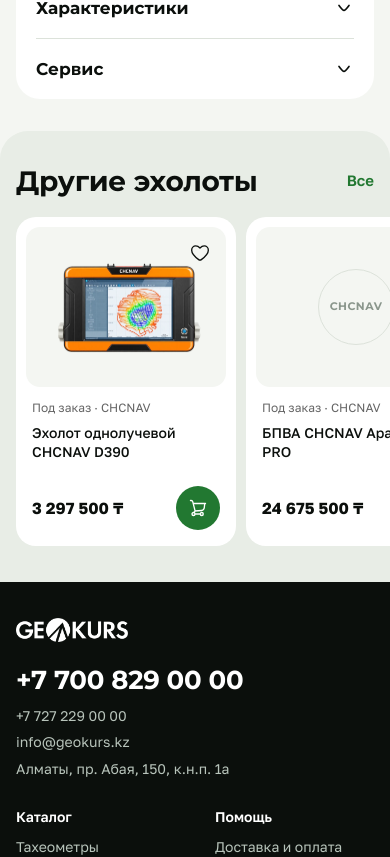
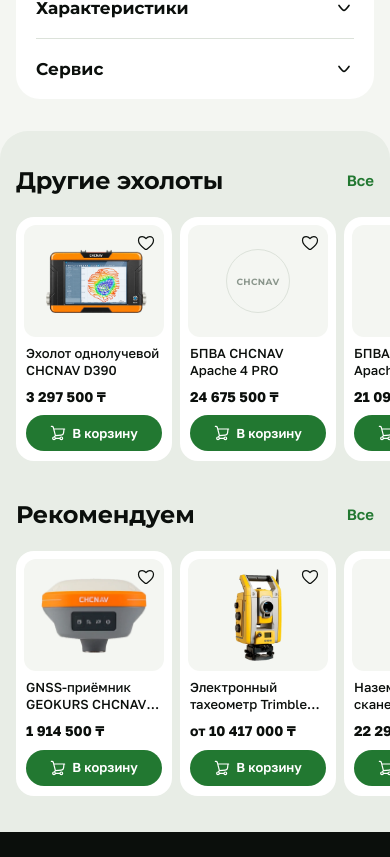
Before and after one commit to theeviltea/geokurs, a React (Vite) app: page /product/chcnav-apache-6 in a window 390 px wide. Shown: the part 1793-2650 px from the top of the page. Built offline with nearby package versions, Linux system fonts and the light colour scheme.

Commit message:
Product (phones): compact similar cards and a «Рекомендуем» row
Co-Authored-By: Claude Opus 5.5 <noreply@anthropic.com>
Claude-Session: https://claude.ai/code/session_01RuqPy7gja149cd19txxtad

```diff
--- a/src/components/SimilarStrip.module.css
+++ b/src/components/SimilarStrip.module.css
@@ -20,6 +20,7 @@
 .buy { height: 44px; padding: 0 18px; border-radius: 22px; border: 0; background: var(--c-green-600); color: var(--c-white); font-weight: 600; font-size: 14px; display: inline-flex; align-items: center; justify-content: center; flex: none; }
 .buy:hover { background: var(--c-green-700); }
 .buyIcon { display: none; }
+.more { display: none; }
 
 @media (max-width: 1100px) and (min-width: 768px) { .grid { grid-template-columns: repeat(2, minmax(0, 1fr)); } }
 @media (max-width: 767px) {
@@ -27,16 +28,22 @@
   .wrap { padding: 28px 0 36px; }
   .head { padding: 0 16px; margin-bottom: 14px; }
   .all { height: auto; min-height: 44px; padding: 0; border: 0; font-size: 15px; color: var(--c-green-600); }
-  .grid { display: flex; gap: 10px; overflow-x: auto; padding: 0 16px; }
-  .card { flex: none; width: 220px; border-radius: 20px; padding: 10px 10px 16px; gap: 12px; }
-  .media { height: 160px; border-radius: 14px; }
-  .media img { max-height: 132px; }
-  .ph { width: 76px; height: 76px; border-radius: 38px; font-size: 11px; }
-  .fav { right: 4px; top: 4px; background: transparent; }
-  .body { padding: 0 6px; gap: 8px; }
-  .name { font-size: 14px; min-height: 54px; }
-  .price { font-size: 16px; }
-  .buy { width: 44px; height: 44px; padding: 0; }
-  .buyLabel { display: none; }
-  .buyIcon { display: block; }
+  /* Compact cards, as in «Рекомендации» on the home page: 2.5 per screen, full-width button */
+  .grid { display: flex; gap: 8px; overflow-x: auto; padding: 0 16px; }
+  .card { flex: none; width: 156px; border-radius: 18px; padding: 8px 8px 10px; gap: 8px; }
+  .media { height: 112px; border-radius: 12px; }
+  .media img { max-height: 92px; max-width: 76%; }
+  .ph { width: 64px; height: 64px; border-radius: 32px; font-size: 9px; }
+  .fav { right: 0; top: 0; width: 36px; height: 36px; background: transparent; }
+  .fav svg { width: 18px; height: 18px; }
+  .body { padding: 0 2px; gap: 8px; }
+  .meta { display: none; }
+  .name { font-size: 13px; min-height: 34px; display: -webkit-box; -webkit-line-clamp: 2; -webkit-box-orient: vertical; overflow: hidden; }
+  .foot { flex-direction: column; align-items: stretch; gap: 8px; }
+  .price { font-size: 14px; }
+  .buy { width: auto; height: 36px; border-radius: 18px; padding: 0; gap: 6px; font-size: 13px; }
+  .buyLabel { display: inline; }
+  .buyIcon { display: block; width: 16px; height: 16px; }
+  .more { display: block; margin-top: 32px; }
+  .head h2 { font-size: 24px; }
 }
--- a/src/components/SimilarStrip.tsx
+++ b/src/components/SimilarStrip.tsx
@@ -4,18 +4,8 @@ import s from './SimilarStrip.module.css';
 
 export type MiniProduct = { name: string; brand: string; price: string | null; img: string | null; href?: string };
 
-/** Sunken sheet with a row of product cards (grid on desktop, scroller on phones). */
-export function SimilarStrip({ title, allLabel, allHref = '#', items }: { title: string; allLabel: string; allHref?: string; items: MiniProduct[] }) {
+function Row({ items }: { items: MiniProduct[] }) {
   return (
-    <section className={s.sheet} aria-label={title}>
-      <div className={`container ${s.wrap}`}>
-        <div className={s.head}>
-          <h2 className="h2">{title}</h2>
-          <SmartLink href={allHref} className={s.all}>
-            <span className="desktop-only">{allLabel}</span><span className="mobile-only">Все</span>
-            <Icon name="arrowRight" size={16} stroke={2} className="desktop-only" />
-          </SmartLink>
-        </div>
     <div className={`${s.grid} no-scrollbar`}>
       {items.map((p) => (
         <article key={p.name} className={s.card}>
@@ -29,14 +19,40 @@ export function SimilarStrip({ title, allLabel, allHref = '#', items }: { title:
             <div className={s.foot}>
               <span className={s.price}>{p.price ?? 'По запросу'}</span>
               <button type="button" className={s.buy} aria-label={p.price ? 'В корзину' : 'Узнать цену'}>
+                <Icon name="cart" size={18} stroke={1.8} className={s.buyIcon} />
                 <span className={s.buyLabel}>{p.price ? 'В корзину' : 'Узнать цену'}</span>
-                    <Icon name="cart" size={18} stroke={1.8} className={s.buyIcon} />
               </button>
             </div>
           </div>
         </article>
       ))}
     </div>
+  );
+}
+
+/** Sunken sheet with a row of product cards (grid on desktop, compact scroller on phones);
+ *  phones also get a «Рекомендуем» row below. */
+export function SimilarStrip({ title, allLabel, allHref = '#', items, recommend }: { title: string; allLabel: string; allHref?: string; items: MiniProduct[]; recommend?: MiniProduct[] }) {
+  return (
+    <section className={s.sheet} aria-label={title}>
+      <div className={`container ${s.wrap}`}>
+        <div className={s.head}>
+          <h2 className="h2">{title}</h2>
+          <SmartLink href={allHref} className={s.all}>
+            <span className="desktop-only">{allLabel}</span><span className="mobile-only">Все</span>
+            <Icon name="arrowRight" size={16} stroke={2} className="desktop-only" />
+          </SmartLink>
+        </div>
+        <Row items={items} />
+        {recommend && recommend.length > 0 && (
+          <div className={s.more}>
+            <div className={s.head}>
+              <h2 className="h2">Рекомендуем</h2>
+              <SmartLink href="/catalog/gnss-oborudovanie" className={s.all}>Все</SmartLink>
+            </div>
+            <Row items={recommend} />
+          </div>
+        )}
       </div>
     </section>
   );
--- a/src/pages/Product.tsx
+++ b/src/pages/Product.tsx
@@ -6,6 +6,10 @@ import { SimilarStrip } from '../components/SimilarStrip';
 import { SmartLink } from '../components/SmartLink';
 import { productBySlug, type ProductDetail } from '../data/catalog';
 import { img } from '../data/images';
+import { navProducts } from '../data/navigation';
+
+/** «Рекомендуем» under the product (phones): products that have their own page. */
+const RECOMMEND = ['i73', 's5', 'x9core', 'gtx24', 'x500', 'tbc', 'glm100'];
 import s from './Product.module.css';
 
 const SERVICE = [
@@ -178,7 +182,9 @@ export function Product() {
         </section>
       )}
       <Details p={p} />
-      <SimilarStrip title={p.simTitle} allLabel={p.simAll} allHref={p.catHref} items={p.similar} />
+      <SimilarStrip title={p.simTitle} allLabel={p.simAll} allHref={p.catHref} items={p.similar}
+        recommend={RECOMMEND.map((k) => navProducts.find((x) => x.key === k)!).filter((x) => x.href !== `/product/${p.slug}`).slice(0, 6)
+          .map((x) => ({ name: x.name, brand: x.brand, price: x.price, img: x.image, href: x.href }))} />
     </main>
   );
 }
```
Lines whose indentation alone changed are shown as unchanged.
